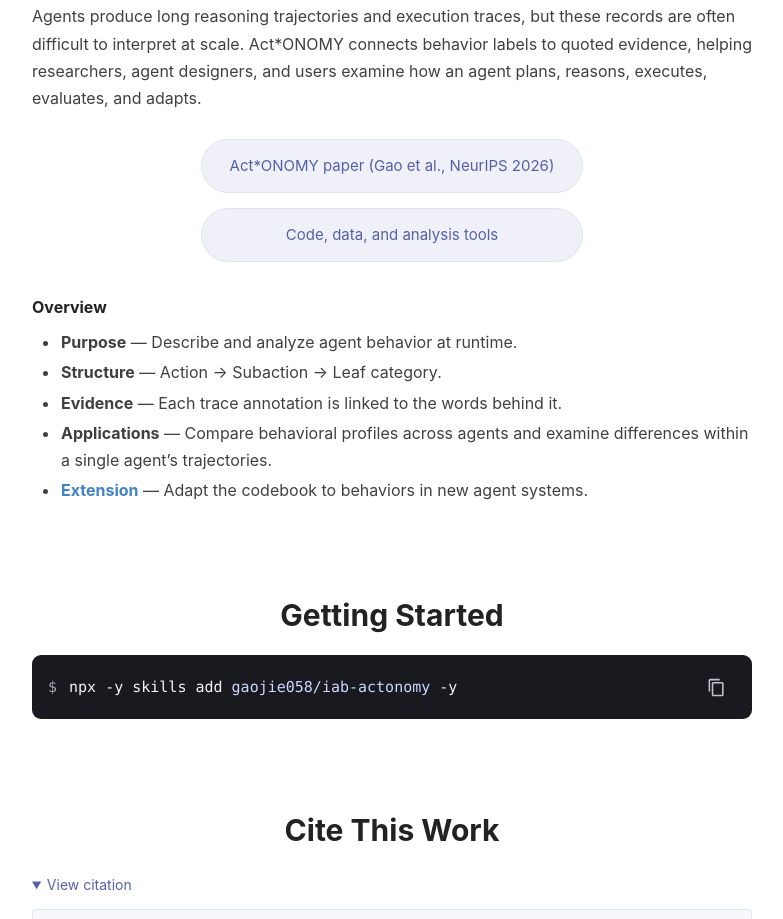
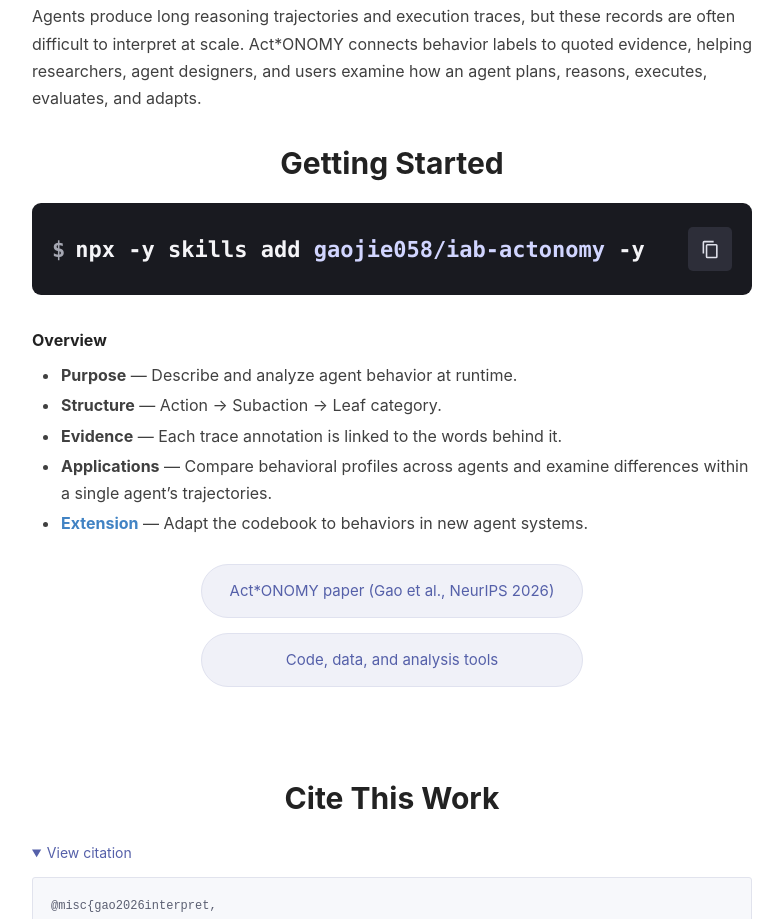
Before and after one commit to actonomy-agents/actonomy-agents.github.io, a plain HTML site: page index.html in a window 1280 px wide. Shown: the part 707-1626 px from the top of the page, without its empty margins (248-1031 px from the left). Drawn offline with Linux system fonts and the light colour scheme.

Commit message:
Feature the installation command above the homepage overview

```diff
--- a/academic.css
+++ b/academic.css
@@ -90,38 +90,39 @@ body{background:#fff}html{scroll-padding-top:25px}h1 em{font-style:normal}a{colo
   line-height: 1.5;
   color: #444957;
 }
+#getting-started { margin-top: 32px; }
 .install-line {
   display: flex;
   align-items: center;
-  gap: 12px;
-  padding: 12px 16px;
+  gap: 10px;
+  padding: 24px 20px;
   border-radius: 9px;
   background: #191a20;
   color: #f4f4f7;
 }
-.install-line code, .install-prompt { font: 15px/1.55 var(--mono); }
+.install-line code, .install-prompt { font: 600 clamp(1.0625rem, 2.9vw, 1.375rem)/1.5 var(--mono); }
 .install-prompt { color: #a5a7b2; user-select: none; }
 #install-command {
   flex: 1;
   min-width: 0;
-  overflow-x: auto;
-  white-space: pre;
+  white-space: normal;
+  overflow-wrap: anywhere;
   background: transparent;
   color: inherit;
   padding: 0;
 }
-#install-command span { color: #d1d5ff; }
+#install-command span { display: inline-block; max-width: 100%; color: #d1d5ff; }
 #copy-install {
   flex: none;
-  width: 40px;
-  height: 40px;
+  width: 44px;
+  height: 44px;
   display: grid;
   place-items: center;
   padding: 0;
   border: 0;
   border-radius: 5px;
-  background: transparent;
-  color: #bfc1ce;
+  background: #2d2e39;
+  color: #e0e1eb;
   cursor: pointer;
 }
 #copy-install[hidden] { display: none; }
@@ -135,10 +136,12 @@ body{background:#fff}html{scroll-padding-top:25px}h1 em{font-style:normal}a{colo
   .overview-figure .reader-interpretation p { font-size: 10px; }
 }
 @media (max-width: 480px) {
-  .install-line { margin-inline: -6px; gap: 3px; padding: 8px; }
+  .install-line { margin-inline: -6px; gap: 6px; padding: 16px 12px; }
   .install-prompt { display: none; }
-  #install-command { font-size: 11.5px; }
-  #copy-install { width: 32px; }
+}
+@media (max-width: 360px) {
+  .install-line { margin-inline: -12px; gap: 4px; padding-inline: 8px; }
+  #install-command { font-size: 1rem; }
 }
 .browse-page #taxonomy { padding-top: 0; }
 .taxonomy-download { display: flex; justify-content: flex-end; margin-bottom: 12px; }
--- a/index.html
+++ b/index.html
@@ -5,7 +5,7 @@
 <title>Act*ONOMY — A Taxonomy of AI Agent Behavior</title>
 <meta name="description" content="Act*ONOMY is a taxonomy for interpreting AI agent behavior. Explore 10 actions, 46 subactions, 120 leaf categories, and real annotated trajectories.">
 <meta property="og:title" content="Act*ONOMY — A Taxonomy of AI Agent Behavior"><meta property="og:description" content="A shared vocabulary for describing and analyzing agent behavior at runtime."><meta property="og:type" content="website">
-<link rel="icon" href="assets/actonomy_icon.png"><link rel="stylesheet" href="styles.css"><link rel="stylesheet" href="academic.css?v=20261123-install">
+<link rel="icon" href="assets/actonomy_icon.png"><link rel="stylesheet" href="styles.css"><link rel="stylesheet" href="academic.css?v=20261124-install">
 <script defer src="data.js"></script><script defer src="app.js?v=20261123-citation"></script>
 </head><body class="home-page">
 <a class="skip-link" href="#main">Skip to content</a>
@@ -33,10 +33,7 @@
 </div>
 </figure>
 <p>Agents produce long reasoning trajectories and execution traces, but these records are often difficult to interpret at scale. Act*ONOMY connects behavior labels to quoted evidence, helping researchers, agent designers, and users examine how an agent plans, reasons, executes, evaluates, and adapts.</p>
-<div class="button-stack"><a class="button primary" href="https://arxiv.org/abs/2605.13625" target="_blank" rel="noopener">Act*ONOMY paper (Gao et al., NeurIPS 2026)</a><a class="button primary" href="https://github.com/gaojie058/iab-actonomy" target="_blank" rel="noopener">Code, data, and analysis tools</a></div>
-<div class="overview-list"><h3>Overview</h3><ul><li><strong>Purpose</strong> — Describe and analyze agent behavior at runtime.</li><li><strong>Structure</strong> — Action → Subaction → Leaf category.</li><li><strong>Evidence</strong> — Each trace annotation is linked to the words behind it.</li><li><strong>Applications</strong> — Compare behavioral profiles across agents and examine differences within a single agent’s trajectories.</li><li><strong><a href="https://github.com/gaojie058/iab-actonomy/blob/main/CONTRIBUTING.md#proposing-a-taxonomy-extension" target="_blank" rel="noopener">Extension</a></strong> — Adapt the codebook to behaviors in new agent systems.</li></ul></div>
-</section>
-<section id="getting-started" class="reading-section" aria-labelledby="getting-title">
+<section id="getting-started" aria-labelledby="getting-title">
   <h2 id="getting-title">Getting Started</h2>
   <div class="install-line">
     <span class="install-prompt" aria-hidden="true">$</span>
@@ -44,6 +41,9 @@
     <button id="copy-install" type="button" title="Copy install command" aria-label="Copy install command" hidden><svg xmlns="http://www.w3.org/2000/svg" aria-hidden="true" focusable="false" viewBox="0 0 24 24"><path fill="currentColor" d="M19 21H8V7h11m0-2H8a2 2 0 0 0-2 2v14a2 2 0 0 0 2 2h11a2 2 0 0 0 2-2V7a2 2 0 0 0-2-2m-3-4H4a2 2 0 0 0-2 2v14h2V3h12z"/></svg></button>
     <span id="install-status" role="status" class="sr-only"></span>
   </div>
+</section>
+<div class="overview-list"><h3>Overview</h3><ul><li><strong>Purpose</strong> — Describe and analyze agent behavior at runtime.</li><li><strong>Structure</strong> — Action → Subaction → Leaf category.</li><li><strong>Evidence</strong> — Each trace annotation is linked to the words behind it.</li><li><strong>Applications</strong> — Compare behavioral profiles across agents and examine differences within a single agent’s trajectories.</li><li><strong><a href="https://github.com/gaojie058/iab-actonomy/blob/main/CONTRIBUTING.md#proposing-a-taxonomy-extension" target="_blank" rel="noopener">Extension</a></strong> — Adapt the codebook to behaviors in new agent systems.</li></ul></div>
+<div class="button-stack"><a class="button primary" href="https://arxiv.org/abs/2605.13625" target="_blank" rel="noopener">Act*ONOMY paper (Gao et al., NeurIPS 2026)</a><a class="button primary" href="https://github.com/gaojie058/iab-actonomy" target="_blank" rel="noopener">Code, data, and analysis tools</a></div>
 </section>
 <section id="citation" class="reading-section" aria-labelledby="cite-title">
   <h2 id="cite-title">Cite This Work</h2>
```
